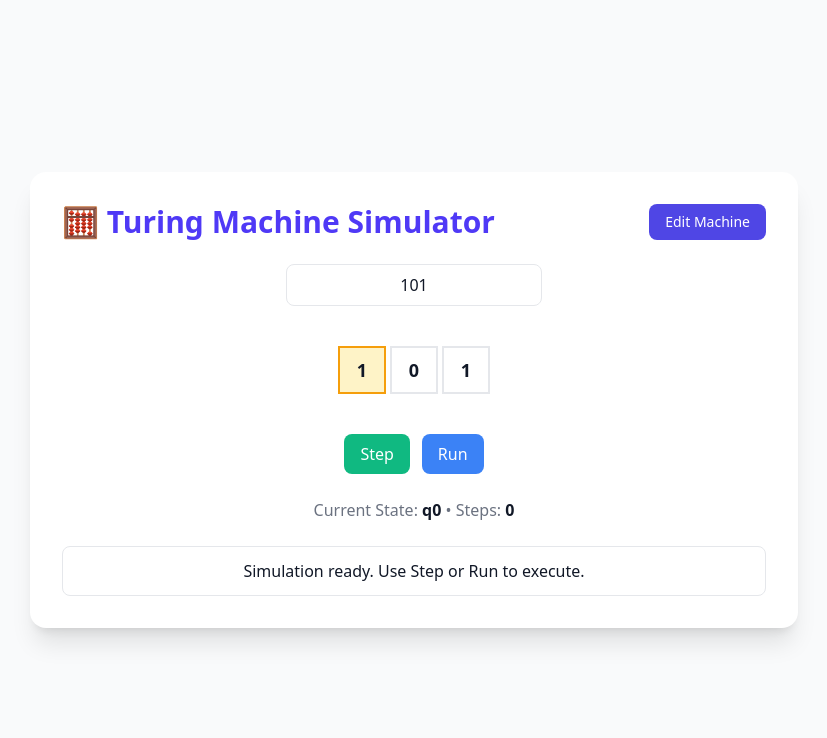
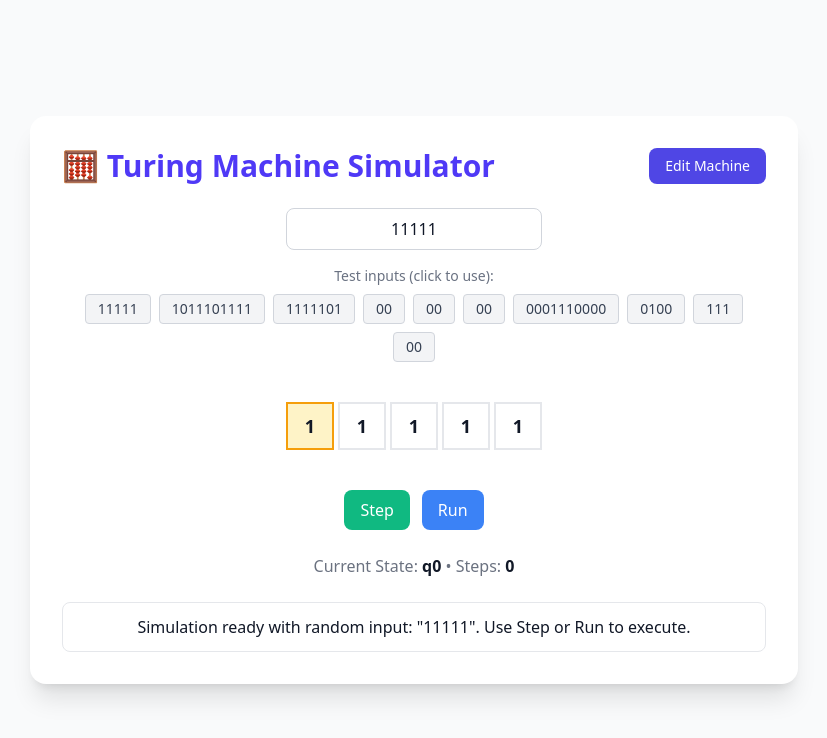
Before and after one commit to ArielCabib/turing-machine, a React (Vite) app: page / in a window 1280 px wide. Both pictures are taken after a click on the button "Build Turing Machine". Shown: the top 738 px of the page, without its empty margins (226-1053 px from the left). Built offline with nearby package versions, Linux system fonts and the light colour scheme.

Commit message:
Implement random input generation for Turing Machine simulation and enhance UI to display generated test inputs. Update simulation start logic to utilize random inputs and improve user interaction with clickable test inputs.

```diff
--- a/src/App.tsx
+++ b/src/App.tsx
@@ -16,6 +16,7 @@ export default function App() {
   const [statusMessage, setStatusMessage] = useState<string>("");
   const [isRunning, setIsRunning] = useState(false);
   const [runTimeout, setRunTimeout] = useState<number | null>(null);
+  const [randomInputs, setRandomInputs] = useState<string[]>([]);
 
   // Stop any running simulation
   const stopSimulation = () => {
@@ -134,12 +135,45 @@ export default function App() {
       setTmSpec(spec);
       setCurrentView("simulator");
 
-      // Auto-start the simulation
+      // Auto-start the simulation with a random input
       setTimeout(() => {
         try {
+          // Generate random inputs first
+          const inputs: string[] = [];
+          const alphabet = formData.inputAlphabet.filter(
+            (symbol) => symbol.trim() !== ""
+          );
+
+          if (alphabet.length > 0) {
+            // Generate up to 10 random inputs with lengths from 1 to 10
+            for (let i = 0; i < 10; i++) {
+              const length = Math.floor(Math.random() * 10) + 1; // 1 to 10 characters
+              let randomInput = "";
+
+              for (let j = 0; j < length; j++) {
+                const randomIndex = Math.floor(Math.random() * alphabet.length);
+                randomInput += alphabet[randomIndex];
+              }
+
+              inputs.push(randomInput);
+            }
+
+            setRandomInputs(inputs);
+
+            // Use the first random input as the current input
+            const selectedInput = inputs[0];
+            setInput(selectedInput);
+
+            const rt = createRuntime(spec, selectedInput);
+            setRuntime(rt);
+            setStatusMessage(
+              `Simulation ready with random input: "${selectedInput}". Use Step or Run to execute.`
+            );
+          } else {
             const rt = createRuntime(spec, input);
             setRuntime(rt);
             setStatusMessage("Simulation ready. Use Step or Run to execute.");
+          }
         } catch (error) {
           setStatusMessage(`Error starting simulation: ${error}`);
         }
@@ -727,14 +761,30 @@ export default function App() {
           <div className="flex justify-center gap-4">
             <button
               onClick={buildTuringMachine}
-              className="px-6 py-3 text-white rounded-lg font-medium cursor-pointer"
-              style={{
-                backgroundColor: "var(--accent-color)",
-              }}
+              className="px-6 py-3 text-white rounded-lg font-medium cursor-pointer bg-indigo-600 hover:bg-indigo-700 dark:bg-indigo-500 dark:hover:bg-indigo-600"
             >
               Build Turing Machine
             </button>
           </div>
+
+          {/* Show generated random inputs in spec view */}
+          {randomInputs.length > 0 && (
+            <div className="mt-4">
+              <p className="text-sm text-gray-500 dark:text-gray-400 mb-2 text-center">
+                Auto-generated test inputs:
+              </p>
+              <div className="flex flex-wrap justify-center gap-2">
+                {randomInputs.map((testInput, index) => (
+                  <span
+                    key={index}
+                    className="px-3 py-1 text-sm border rounded border-gray-300 dark:border-gray-600 text-gray-700 dark:text-gray-300 bg-gray-100 dark:bg-gray-700"
+                  >
+                    {testInput}
+                  </span>
+                ))}
+              </div>
+            </div>
+          )}
         </div>
       </div>
     );
@@ -759,21 +809,36 @@ export default function App() {
         </div>
 
         {/* Input */}
+        <div className="flex flex-col items-center gap-4">
           <div className="flex justify-center">
             <input
               type="text"
               value={input}
               onChange={(e) => handleInputChange(e.target.value)}
-            className="px-4 py-2 border rounded-lg w-64 text-center focus:outline-none"
-            placeholder="Enter binary input (e.g., 101)"
-            style={
-              {
-                backgroundColor: "var(--bg-secondary)",
-                color: "var(--text-primary)",
-                borderColor: "var(--border-color)",
-              } as React.CSSProperties
-            }
+              className="px-4 py-2 border rounded-lg w-64 text-center focus:outline-none bg-white dark:bg-gray-800 text-gray-900 dark:text-gray-100 border-gray-300 dark:border-gray-600"
+              placeholder="Enter input (e.g., 101)"
             />
+          </div>
+
+          {/* Random Test Inputs */}
+          {randomInputs.length > 0 && (
+            <div className="w-full max-w-2xl">
+              <p className="text-sm text-gray-500 dark:text-gray-400 mb-2 text-center">
+                Test inputs (click to use):
+              </p>
+              <div className="flex flex-wrap justify-center gap-2">
+                {randomInputs.map((testInput, index) => (
+                  <button
+                    key={index}
+                    onClick={() => handleInputChange(testInput)}
+                    className="px-3 py-1 text-sm border rounded cursor-pointer border-gray-300 dark:border-gray-600 text-gray-700 dark:text-gray-300 bg-gray-100 dark:bg-gray-700 hover:bg-gray-200 dark:hover:bg-gray-600"
+                  >
+                    {testInput}
+                  </button>
+                ))}
+              </div>
+            </div>
+          )}
         </div>
 
         {/* Tape */}
```
Lines whose indentation alone changed are shown as unchanged.
